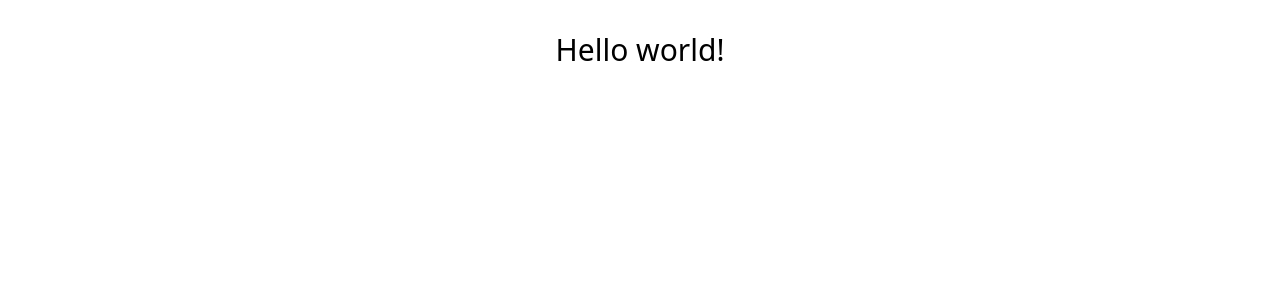
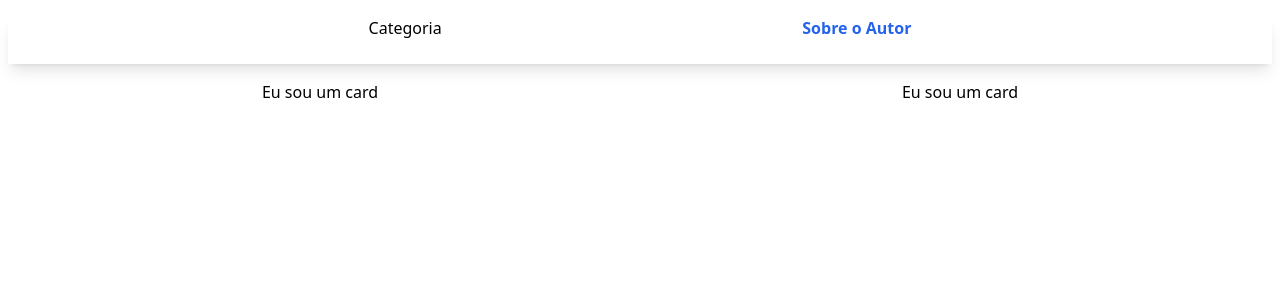
Before and after one commit to MapieMamunhe/know-your-stuff, a React (Vite) app: page / in a window 1280 px wide. Shown: the top 300 px of the page. Built offline with nearby package versions, Linux system fonts and the light colour scheme.

Commit message:
Add header and cards

```diff
--- a/src/App.css
+++ b/src/App.css
@@ -1,4 +1,4 @@
-#root {
+/*#root {
   max-width: 1280px;
   margin: 0 auto;
   padding: 2rem;
@@ -39,3 +39,7 @@
 .read-the-docs {
   color: #888;
 }
+*/
+* {
+  box-sizing: border-box;
+}
--- a/src/App.tsx
+++ b/src/App.tsx
@@ -1,7 +1,13 @@
 import "./App.css";
-
+import CardSelection from "./components/CardSelection";
+import Header from "./components/Header";
 function App() {
-  return <h1 className="text-3xl font-bold font-light">Hello world!</h1>;
+  return (
+    <>
+      <Header />
+      <CardSelection />
+    </>
+  );
 }
 
 export default App;
--- /dev/null
+++ b/src/components/Card/index.tsx
@@ -0,0 +1,9 @@
+import React from "react";
+
+// import { Container } from './styles';
+
+const Card: React.FC = () => {
+  return <figure className="flex flex-col mx-2">Eu sou um card</figure>;
+};
+
+export default Card;
--- /dev/null
+++ b/src/components/CardSelection/index.tsx
@@ -0,0 +1,15 @@
+import React from "react";
+import Card from "../Card";
+
+// import { Container } from './styles';
+
+const CardSelection: React.FC = () => {
+  return (
+    <main className="flex justify-around">
+      <Card />
+      <Card />
+    </main>
+  );
+};
+
+export default CardSelection;
--- /dev/null
+++ b/src/components/Header/index.tsx
@@ -0,0 +1,28 @@
+import React from "react";
+
+// import { Container } from './styles';
+
+const Header: React.FC = () => {
+  return (
+    <>
+      <nav>
+        <ul className="flex justify-evenly text-center align-middle h-12 my-4 mx-2 shadow-lg">
+          <li>Categoria</li>
+          <li>
+            <a
+              className="text-blue-600 font-semibold w-2"
+              href="http://linkedin.com/in/Mamunhe"
+              target="_blank"
+              rel="noopener noreferrer"
+            >
+              {" "}
+              Sobre o Autor
+            </a>
+          </li>
+        </ul>
+      </nav>
+    </>
+  );
+};
+
+export default Header;
```
